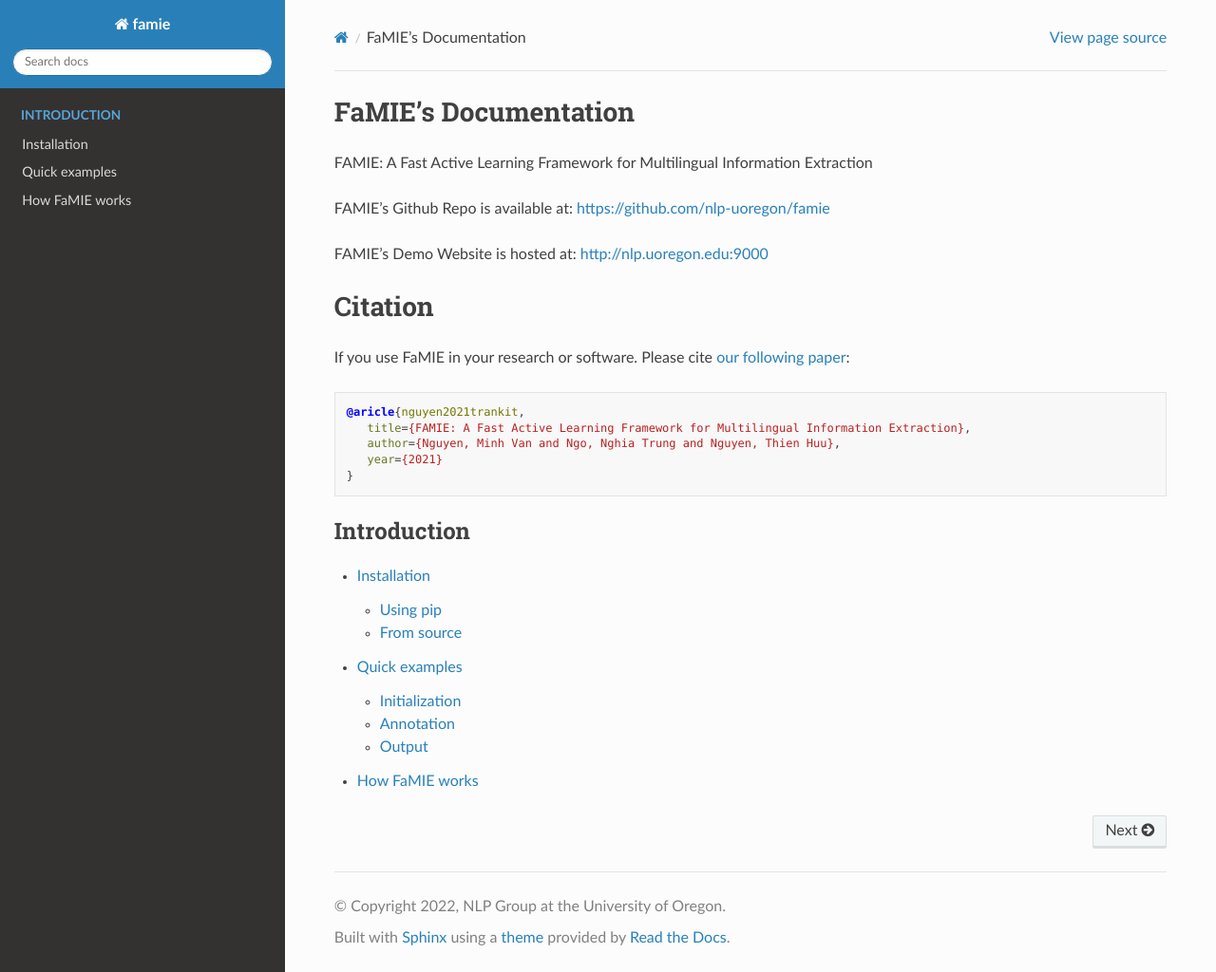
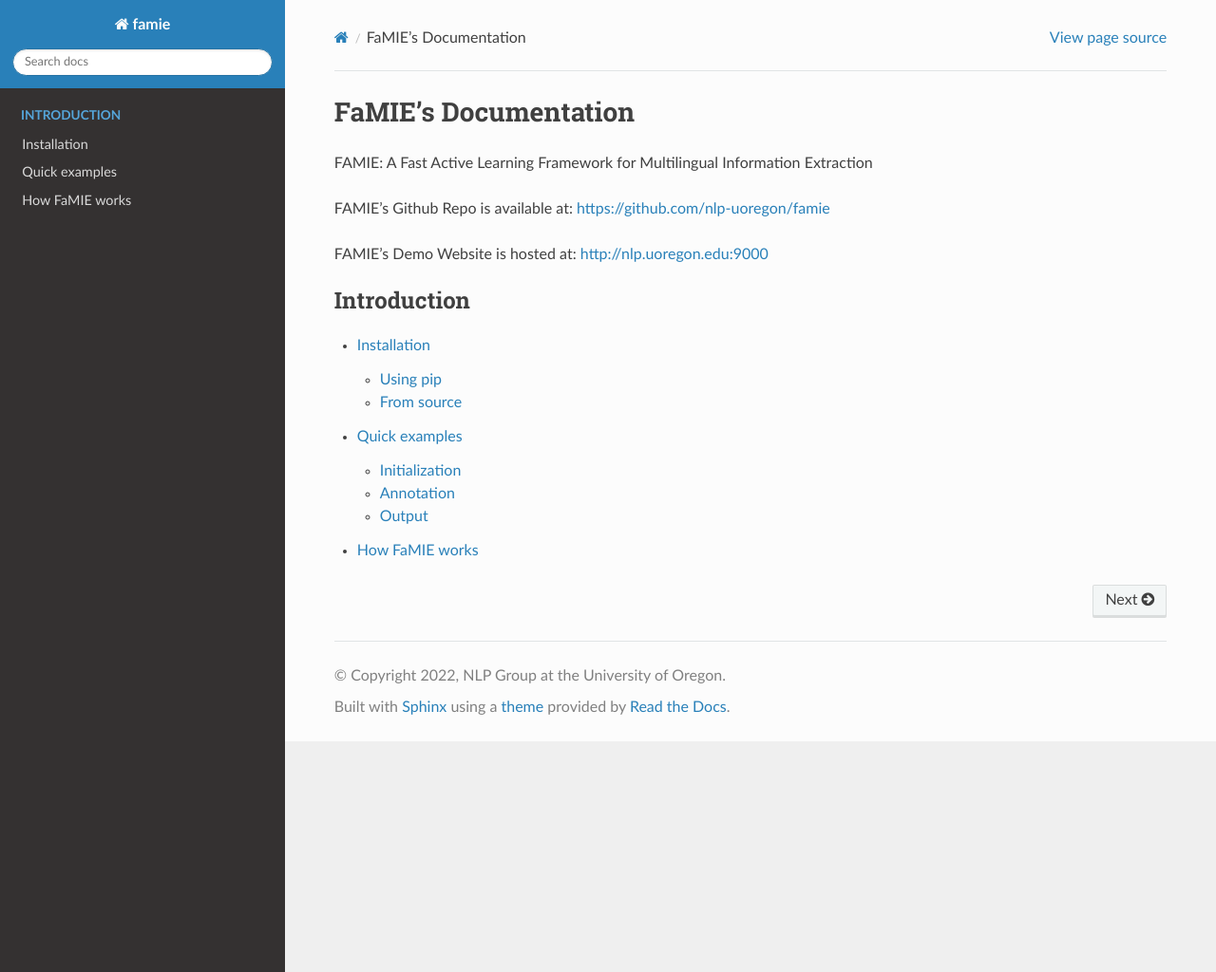
Before and after one commit to nlp-uoregon/famie, a Sphinx documentation site: the page built from docs/source/index.rst, in a window 1280 px wide and 1024 px high. Shown: the whole window at 95% size. Built offline with Sphinx 7.4.7 and the Read the Docs theme 2.0.0, drawn with Linux system fonts in a browser that asks for light colours.

Commit message:
update docs

```diff
--- a/docs/source/index.rst
+++ b/docs/source/index.rst
@@ -12,19 +12,6 @@ FAMIE's Github Repo is available at: https://github.com/nlp-uoregon/famie
 
 FAMIE's Demo Website is hosted at: http://nlp.uoregon.edu:9000
 
-Citation
-========
-If you use FaMIE in your research or software. Please cite `our following paper <https://arxiv.org/pdf/2101.03289.pdf>`_:
-
-.. code-block:: bibtex
-
-   @aricle{nguyen2021trankit,
-      title={FAMIE: A Fast Active Learning Framework for Multilingual Information Extraction},
-      author={Nguyen, Minh Van and Ngo, Nghia Trung and Nguyen, Thien Huu},
-      year={2021}
-   }
-
-
 .. toctree::
    :maxdepth: 2
    :caption: Introduction
```
